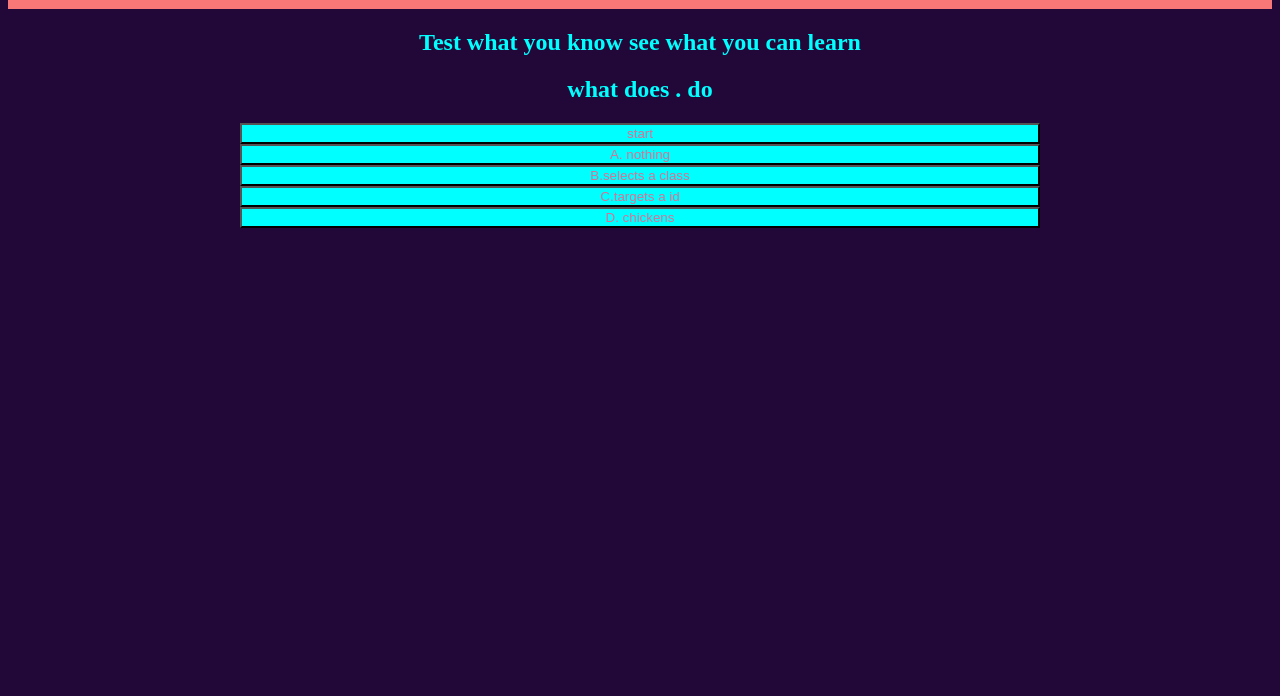
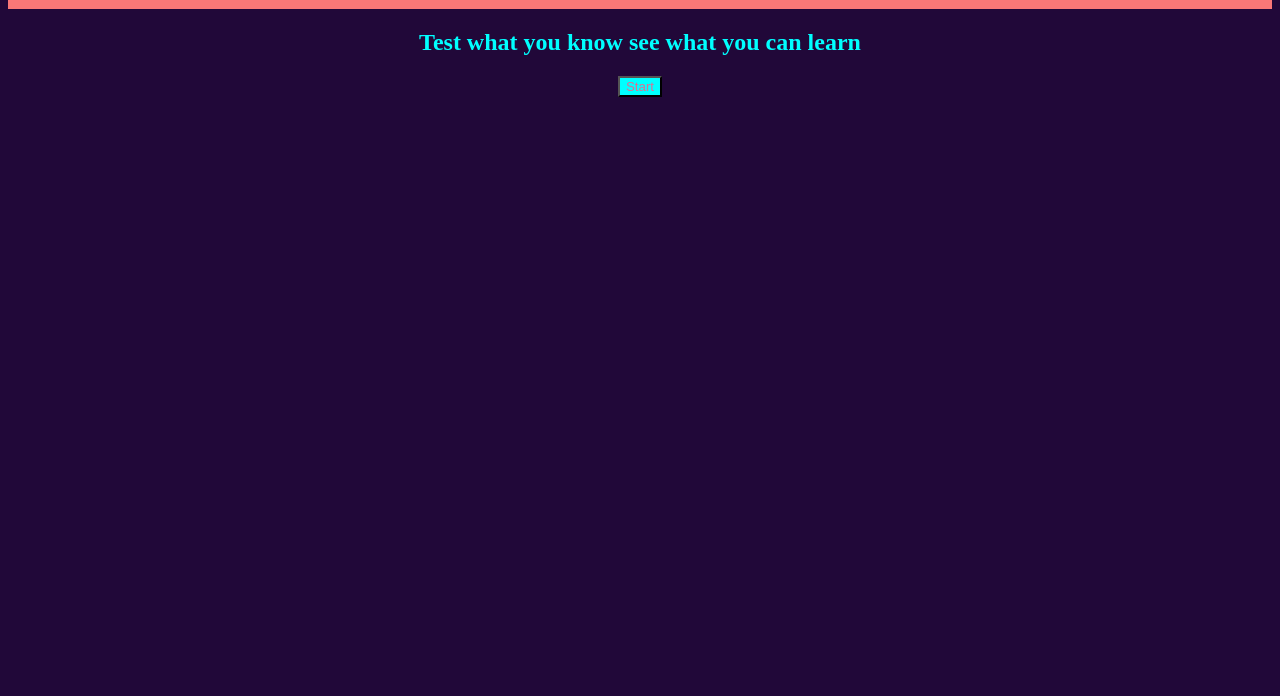
Before and after one commit to posty65841/Quiz-site-, a plain HTML site: page index.html in a window 1280 px wide. Shown: the part 104-800 px from the top of the page. Drawn offline with Linux system fonts and the light colour scheme.

Commit message:
fix to start button still need to fix timmer

```diff
--- a/index.html
+++ b/index.html
@@ -15,11 +15,13 @@
     <div>timeleft: <span id="timer"></span></div>
 
     </header>
+
     <h2> Test what you know see what you can learn </h2>
 
+    <button type="button" id="start">Start </button>
+    <div id="appear" style="display:none;">
     <h2 id="question"></h2>
-    <div class="answerButtons" >
-        <button id="start"onclick= "start">start</button>
+    <div class="answerButtons"  >
         <button id="A" onclick="checkCorrect(this)"></button>
         <button id="B" onclick="checkCorrect(this)"></button>
         <button id="C" onclick="checkCorrect(this)"></button>
--- a/script.js
+++ b/script.js
@@ -24,6 +24,9 @@ let D = document.querySelector("#D");
 let currentQuestionIndex = 0
 let timeEl = document.querySelector("#timer")
 
+let start = document.getElementById("start")
+start.addEventListener("click", startQuiz)
+
 answerButtons.addEventListener("click", function(){
     currentQuestionIndex++;
     renderQuestion();
@@ -46,22 +49,26 @@ function checkCorrect(el) {
    if(el.textContent === correctAnswer){
    }
    else{
-    secondsLeft -=10;
+    secondsLeft -=5;
    }
 }
 
-let secondsLeft = 25;
-function setTime() {
-    // Sets interval in variable
+let secondsLeft = 100;
+
+function startQuiz() {
+    appear.style.display="block";
+    disappear.style.display="none";
+
     let timerInterval = setInterval(function() {
-        secondsLeft--;
+        secondsLeft --;
         timeEl.textContent = secondsLeft
 
         if(secondsLeft === 0) {
             // Stops execution of action at set interval
             clearInterval(timerInterval);
 
-       endQuiz();
+
+
 
     }
 
@@ -71,7 +78,7 @@ setTime();
 
 
 function endQuiz(){
-    currentQuestionIndex.style.display = "none";
+
 
 }
 // el
--- a/style.css
+++ b/style.css
@@ -46,3 +46,12 @@ text-align: center;
     margin-left: auto;
     margin-right: auto;
 }
+#start{
+    display: flex;
+    flex-direction: column;
+    max-width: 50rem;
+    align-items: stretch;
+    margin-left: auto;
+    margin-right: auto;
+
+}
```
